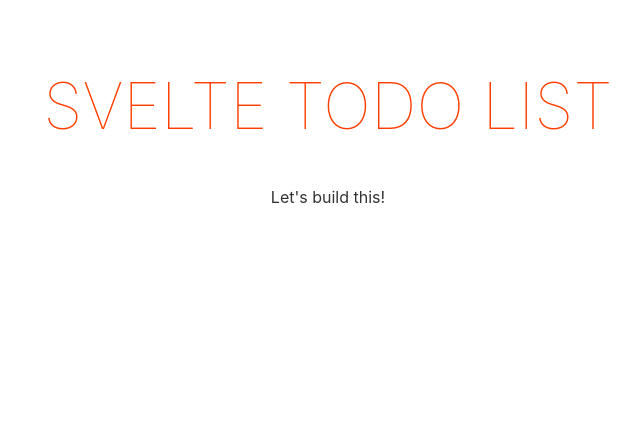
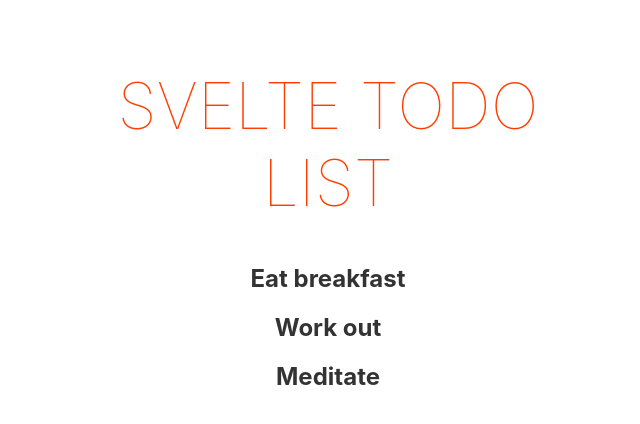
Before and after one commit to alximbot/learn-svelte, a Svelte app: page / in a window 1280 px wide. Shown: the top 424 px of the page, without its empty margins (312-952 px from the left). Built offline with nearby package versions, Linux system fonts and the light colour scheme.

Commit message:
2. Hard coded list

```diff
--- a/src/App.svelte
+++ b/src/App.svelte
@@ -1,16 +1,19 @@
 <script lang="ts">
+  const list: string[] = ["Eat breakfast", "Work out", "Meditate"];
 </script>
 
 <main>
   <h1>Svelte TODO List</h1>
-	<p>Let's build this!</p>
+  {#each list as item}
+    <h2>{item}</h2>
+  {/each}
 </main>
 
 <style>
   main {
     text-align: center;
     padding: 1em;
-		max-width: 240px;
+    max-width: 500px;
     margin: 0 auto;
   }
 
@@ -20,10 +23,4 @@
     font-size: 4em;
     font-weight: 100;
   }
-
-	@media (min-width: 640px) {
-		main {
-			max-width: none;
-		}
-	}
 </style>
```
Lines whose indentation alone changed are shown as unchanged.
